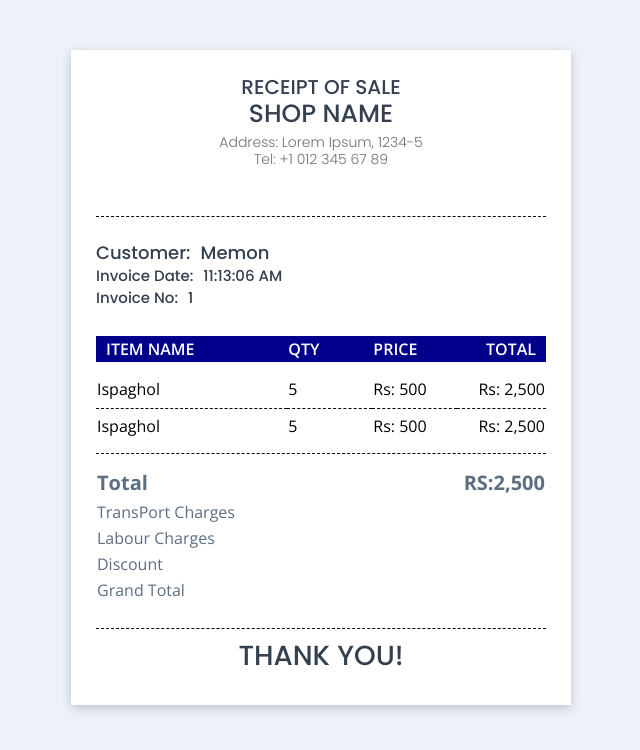
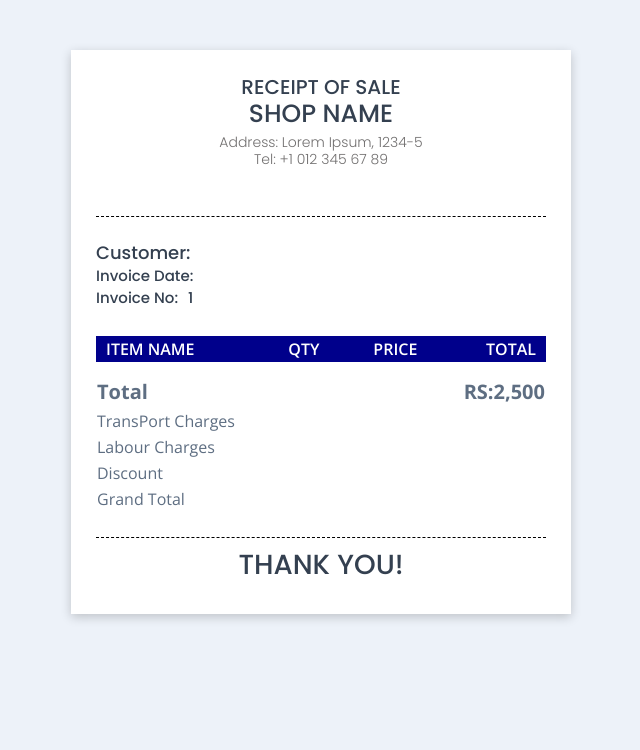
Before and after one commit to fahadmemon1234/NEW-Order-Management-System, a React (Create React App) app: page /PrintReceipt in a window 1280 px wide. Shown: the top 750 px of the page, without its empty margins (319-959 px from the left). Built offline with nearby package versions, Linux system fonts and the light colour scheme.

Commit message:
add file

```diff
--- a/package.json
+++ b/package.json
@@ -22,6 +22,7 @@
     "react-scripts": "5.0.1",
     "react-select": "^5.8.0",
     "react-select2-wrapper": "^1.0.4-beta6",
+    "react-to-print": "^2.14.15",
     "react-toastify": "^9.1.3",
     "redux": "^5.0.1",
     "select2": "^4.1.0-rc.0",
--- a/src/Component/Screen/SaleOrder/AddSaleOrder.jsx
+++ b/src/Component/Screen/SaleOrder/AddSaleOrder.jsx
@@ -544,10 +544,10 @@ function AddSaleOrder() {
           (option) => option.value === selectedOption?.value
         );
         if (
-          selectedBankData.Measurement != "" &&
-          selectedBankData.SalePrice != "" &&
-          selectedBankData.TotalStock != "" &&
-          selectedBankData.CostPrice != ""
+          selectedBankData.Measurement !== "" &&
+          selectedBankData.SalePrice !== "" &&
+          selectedBankData.TotalStock !== "" &&
+          selectedBankData.CostPrice !== ""
         ) {
           var TotalStock = selectedBankData.TotalStock;
           var SalePrice = selectedBankData.SalePrice;
@@ -570,6 +570,7 @@ function AddSaleOrder() {
           setCostPrice(CostPriceNumeric);
           setQuantity("");
           setTotal("");
+
           // setBankID(`${selectedBankData.Id}`);
         } else {
           setSalePrice("");
@@ -592,10 +593,10 @@ function AddSaleOrder() {
         (option) => option.value === selectedOption?.value
       );
       if (
-        selectedBankData.Measurement != "" &&
-        selectedBankData.SalePrice != "" &&
-        selectedBankData.TotalStock != "" &&
-        selectedBankData.CostPrice != ""
+        selectedBankData.Measurement !== "" &&
+        selectedBankData.SalePrice !== "" &&
+        selectedBankData.TotalStock !== "" &&
+        selectedBankData.CostPrice !== ""
       ) {
         var TotalStock = selectedBankData.TotalStock;
         var SalePrice = selectedBankData.SalePrice;
@@ -618,6 +619,7 @@ function AddSaleOrder() {
         setCostPrice(CostPriceNumeric);
         setQuantity("");
         setTotal("");
+
         // setBankID(`${selectedBankData.Id}`);
       } else {
         setSalePrice("");
@@ -813,8 +815,6 @@ function AddSaleOrder() {
             const productRef = ref(db, `Product/${ProductID}`);
             await update(productRef, updatedProduct);
 
-
-
             const newSaleOrder = {
               uid: loggedInUID,
               ProductID: ProductID,
@@ -875,8 +875,6 @@ function AddSaleOrder() {
             // Update the product data in Firebase
             const productRef = ref(db, `Product/${ProductID}`);
             await update(productRef, updatedProduct);
-
-
 
             const newSaleOrder = {
               uid: loggedInUID,
@@ -1254,8 +1252,6 @@ function AddSaleOrder() {
         // Update the product data in Firebase
         const productRef = ref(db, `Product/${ProductID}`);
         await update(productRef, updatedProduct);
-
-
 
         const newSaleOrder = {
           uid: loggedInUID,
--- a/src/Component/Screen/SaleOrder/PrintReceipt.jsx
+++ b/src/Component/Screen/SaleOrder/PrintReceipt.jsx
@@ -1,88 +1,154 @@
-import React from "react";
+import React, { useState, useEffect, useRef } from "react";
 
-import './Receipt.css';
+import { useReactToPrint } from "react-to-print";
+import { ref, onValue, update, remove, get } from "firebase/database";
+import { db } from "../../Config/firebase";
 
+import "./Receipt.css";
 
+function PrintReceipt() {
+  const [tableData, setTableData] = useState([]);
 
+  const loggedInUID = localStorage.getItem("uid");
+  const SaleID = localStorage.getItem("ID");
 
-function PrintReceipt(){
-    return(
+  useEffect(() => {
+    if (loggedInUID) {
+      // Reference to the 'Product' node in Firebase Realtime Database
+      const DepositRef = ref(db, "SaleOrderItem");
+
+      // Attach an event listener for data changes
+      const fetchData = async () => {
+        onValue(DepositRef, (snapshot) => {
+          debugger;
+          const data = snapshot.val();
+          if (data) {
+            // Convert the object of products into an array
+            const dataArray = Object.keys(data)
+              .filter(
+                (key) =>
+                  data[key].uid === loggedInUID &&
+                  data[key].saleOrderID === SaleID
+              ) // Filter data based on UID
+              .map((key) => ({
+                id: key,
+                ...data[key],
+              }));
+
+            setTableData(dataArray);
+          }
+        });
+      };
+
+      fetchData();
+    } else {
+      console.error("No user is currently logged in.");
+      // Handle the case where no user is logged in, perhaps by redirecting to the login page.
+    }
+  }, [loggedInUID, SaleID]);
+
+  const sortedTableData = tableData.sort((a, b) => b.id - a.id);
+  const sortedDataDescending = [...sortedTableData].sort((a, b) =>
+    b.id.localeCompare(a.id)
+  );
+
+  const componentRef = useRef();
+
+  //   const openPrintWindow = useReactToPrint({
+  //         content: () => componentRef.current,
+  //         documentTitle: "Print Receipt",
+  //         onBeforeGetContent: () => {
+  //           // Set showPrintWindow to true before getting content
+  //           setPrint(true);
+  //         },
+  //         onAfterPrint: () => {
+  //           // Set showPrintWindow to false after printing
+  //           setPrint(true);
+  //           alert("Print Success");
+  //         },
+  //     });
+
+  localStorage.getItem("ID");
+  const Customer = localStorage.getItem("Customer");
+  const InvoiceDate = localStorage.getItem("InvoiceDate");
+
+  return (
     <>
-
-{/* <div className="card">
-          <div className="card-body">
-
-
-<div className="row">
-    <div className="col-md-6 col-sm-6 col-lg-6">
-
-<h5>Customer: </h5>
-
-<h6>Invoice Date: </h6>
-
-<h6>Invoice No: </h6>
-
-    </div>
-</div>
-
-            </div>
-            </div> */}
-
-
-
-<div className="container">
-
+      <div className="container" id="tableId" ref={componentRef}>
         <div className="receipt_header">
-    <h1>Receipt of Sale <span>Shop Name</span></h1>
-    <h2>Address: Lorem Ipsum, 1234-5 <span>Tel: +1 012 345 67 89</span></h2>
+          <h1>
+            Receipt of Sale <span>Shop Name</span>
+          </h1>
+          <h2>
+            Address: Lorem Ipsum, 1234-5 <span>Tel: +1 012 345 67 89</span>
+          </h2>
         </div>
 
         <div className="receipt_body">
-
           <div className="date_time_con">
-            <h5 style={{fontSize:'18px'}}>Customer: </h5>
-            <h5 style={{fontSize:'18px'}}>Memon</h5>
+            <h5 style={{ fontSize: "18px" }}>Customer: </h5>
+            <h5 style={{ fontSize: "18px" }}>{Customer}</h5>
           </div>
 
           <div className="date_time_con">
-            <h5 style={{fontSize:'15px'}}>Invoice Date: </h5>
-            <h5 style={{fontSize:'15px'}}>11:13:06 AM</h5>
+            <h5 style={{ fontSize: "15px" }}>Invoice Date: </h5>
+            <h5 style={{ fontSize: "15px" }}>{InvoiceDate}</h5>
           </div>
 
           <div className="date_time_con">
-            <h5 style={{fontSize:'15px'}}>Invoice No: </h5>
-            <h5 style={{fontSize:'15px'}}>1</h5>
+            <h5 style={{ fontSize: "15px" }}>Invoice No: </h5>
+            <h5 style={{ fontSize: "15px" }}>1</h5>
           </div>
 
           <div className="items">
             <table>
-
               <thead>
-                    <th style={{paddingLeft:'10px', width:'180px'}}>ITEM NAME</th>
-                    <th style={{width:'80px'}}>QTY</th>
-                    <th style={{width:'80px'}}>PRICE</th>
-                    <th style={{paddingRight:'10px', width:'80px'}}>TOTAL</th>
+                <th style={{ paddingLeft: "10px", width: "180px" }}>
+                  ITEM NAME
+                </th>
+                <th style={{ width: "80px" }}>QTY</th>
+                <th style={{ width: "80px" }}>PRICE</th>
+                <th style={{ paddingRight: "10px", width: "80px" }}>TOTAL</th>
               </thead>
 
               <tbody>
-                    <tr>
-                        <td>Ispaghol</td>
-                        <td>5</td>
-                        <td>Rs: 500</td>
-                        <td>Rs: 2,500</td>
+                {sortedDataDescending.map((item, index) => (
+                  <tr key={index}>
+                    <td
+                      style={{
+                        borderBottom: "1px dashed #000",
+                        paddingTop: "20px",
+                        paddingBottom: "20px",
+                        fontSize:'14px'
+                      }}
+                    >
+                      {item.itemName}
+                    </td>
+                    <td
+                      style={{
+                        borderBottom: "1px dashed #000",
+                        paddingTop: "20px",
+                        paddingBottom: "20px",
+                      }}
+                    >
+                      {item.quantity}
+                    </td>
+                    <td
+                      style={{
+                        borderBottom: "1px dashed #000",
+                        paddingTop: "20px",
+                        paddingBottom: "20px",
+                      }}
+                    >{`Rs: ${item.salePrice}`}</td>
+                    <td
+                      style={{
+                        borderBottom: "1px dashed #000",
+                        paddingTop: "20px",
+                        paddingBottom: "20px",
+                      }}
+                    >{`Rs: ${item.totalPrice}`}</td>
                   </tr>
-                        <tr>
-                            <td style={{borderBottom: '1px dashed #000', paddingTop:'5px'}}></td>
-                            <td style={{borderBottom: '1px dashed #000', paddingTop:'5px'}}></td>
-                            <td style={{borderBottom: '1px dashed #000', paddingTop:'5px'}}></td>
-                            <td style={{borderBottom: '1px dashed #000', paddingTop:'5px'}}></td>
-                        </tr>
-                    <tr>
-                        <td style={{paddingTop:'5px'}}>Ispaghol</td>
-                        <td style={{paddingTop:'5px'}}>5</td>
-                        <td style={{paddingTop:'5px'}}>Rs: 500</td>
-                        <td style={{paddingTop:'5px'}}>Rs: 2,500</td>
-                    </tr>
+                ))}
 
               </tbody>
 
@@ -122,19 +188,14 @@ function PrintReceipt(){
                   <td></td>
                 </tr>
               </tfoot>
-
             </table>
           </div>
-
         </div>
 
-
         <h3 className="h3">Thank You!</h3>
-
       </div>
-
     </>
-    )
+  );
 }
 
 export default PrintReceipt;
--- a/src/Component/Screen/SaleOrder/Receipt.css
+++ b/src/Component/Screen/SaleOrder/Receipt.css
@@ -80,10 +80,11 @@ tfoot tr:first-child td {
 tfoot::before {
     content: '';
     width: 100%;
-    border-top: 1px dashed #000;
+    /* border-top: 1px dashed #000; */
     display: block;
     position: absolute;
 }
+
 
 tfoot tr:first-child td:first-child, tfoot tr:first-child td:last-child {
     font-weight: bold;
--- a/src/Component/Screen/SaleOrder/SaleOrder.jsx
+++ b/src/Component/Screen/SaleOrder/SaleOrder.jsx
@@ -14,7 +14,7 @@ import Main from "../../NavBar/Navbar";
 
 // Add Modal
 // ---------------------------------------------------
-import AddSaleOrder from "./AddSaleOrder";
+import PrintReceipts from "./PrintReceipt";
 // --------------------------------------------------
 
 //DataBase
@@ -36,7 +36,7 @@ import { toast, ToastContainer } from "react-toastify";
 import "../../../assets/Css/Tostify.css";
 // ---------------------------------------------------
 
-function SaleOrder() {
+const SaleOrder = ({ setPrintContent }) => {
   const navigate = useNavigate();
 
   const NextPage = () => {
@@ -143,6 +143,26 @@ function SaleOrder() {
   const visibleItems = sortedDataDescending.slice(startIndex, endIndex);
 
   const totalPages = Math.ceil(sortedDataDescending.length / rowsToShow);
+
+  const openPrintWindow = (item) => {
+    debugger;
+
+    localStorage.setItem("ID", item.id);
+    localStorage.setItem("Customer", item.customer);
+    localStorage.setItem("InvoiceDate", item.orderDate);
+
+    localStorage.setItem("ItemName", item.itemName);
+    localStorage.setItem("Quantity", item.quantity);
+    localStorage.setItem("Price", item.salePrice);
+    localStorage.setItem("Total", item.totalPrice);
+
+    const printWindow = window.open("/PrintReceipt", "_blank");
+
+    // Ensure the window has loaded before triggering print
+    printWindow.onload = () => {
+      printWindow.print();
+    };
+  };
 
   return (
     <>
@@ -273,6 +293,7 @@ function SaleOrder() {
                                   <button
                                     type="button"
                                     className="btn btn-success"
+                                    onClick={() => openPrintWindow(item)}
                                   >
                                     Print
                                   </button>
@@ -346,6 +367,6 @@ function SaleOrder() {
       </Main>
     </>
   );
-}
+};
 
 export default SaleOrder;
```
Also changed, not shown: 1 other file (tests, documents, lock files or other folders). Lines whose indentation alone changed are shown as unchanged.
